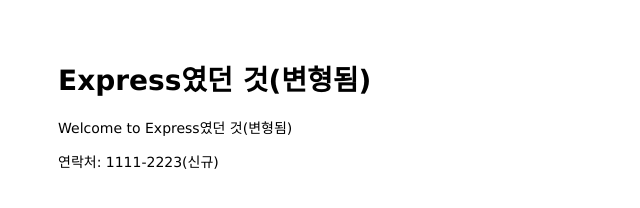
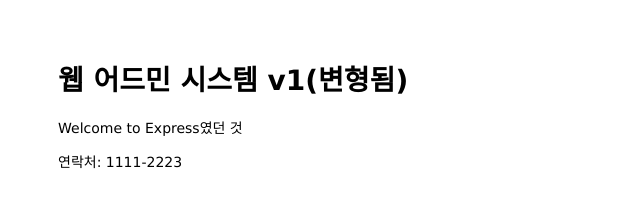
Before and after one commit to Qwarning/mastering-git-github, a website: page public/index.html in a window 1280 px wide. Shown: the whole page, without its empty margins (0-640 px from the left). Drawn offline with Linux system fonts and the light colour scheme.

Commit message:
헤더 변경

```diff
--- a/public/index.html
+++ b/public/index.html
@@ -1,17 +1,17 @@
 <html>
 
 <head>
-  <title>Express였던 것(변형됨)</title>
+  <title>Express였던 것</title>
   <link rel="stylesheet" href="/stylesheets/style.css">
 </head>
 
 <body>
-  <h1>Express였던 것(변형됨)</h1>
-  <p>Welcome to Express였던 것(변형됨)</p>
+  <h1>웹 어드민 시스템 v1(변형됨)</h1>
+  <p>Welcome to Express였던 것</p>
 </body>
 
 <footer>
-  <p>연락처: 1111-2223(신규)</p>
+  <p>연락처: 1111-2223</p>
 </footer>
 
 </html>
```
